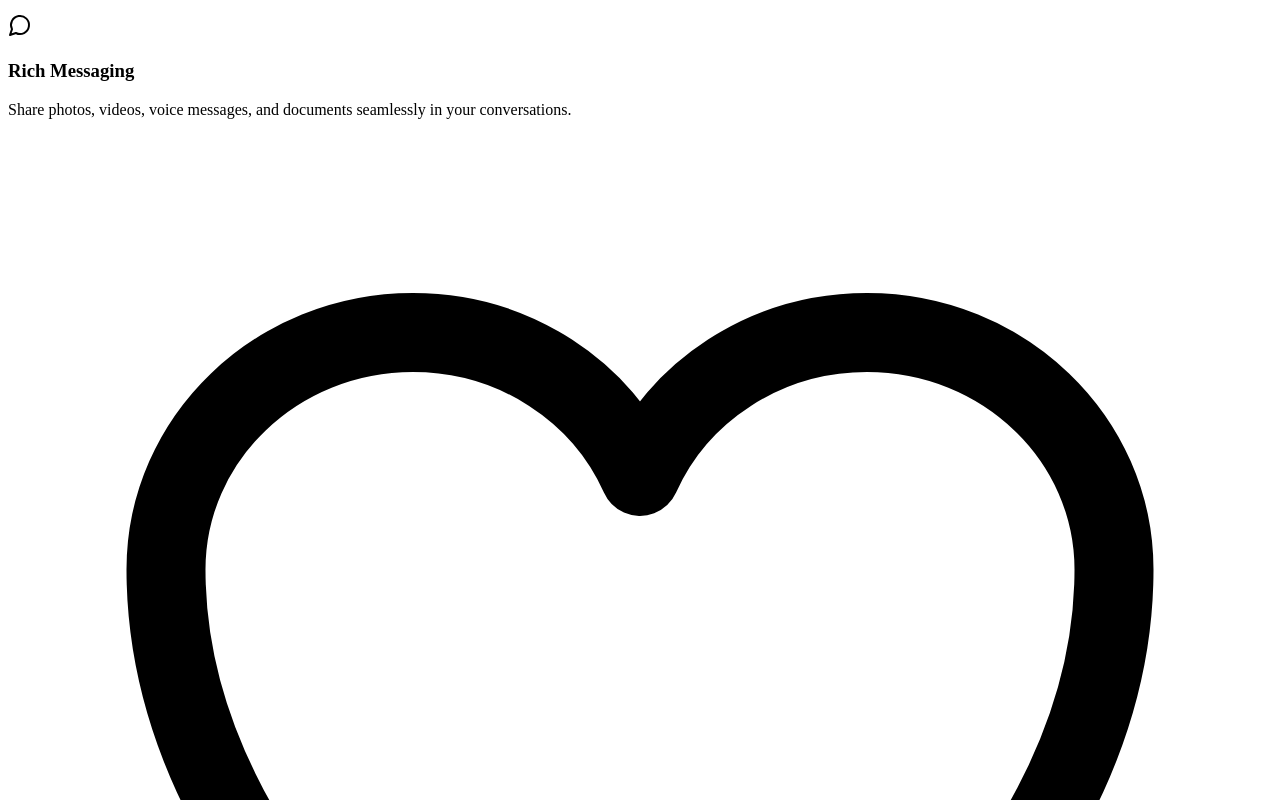
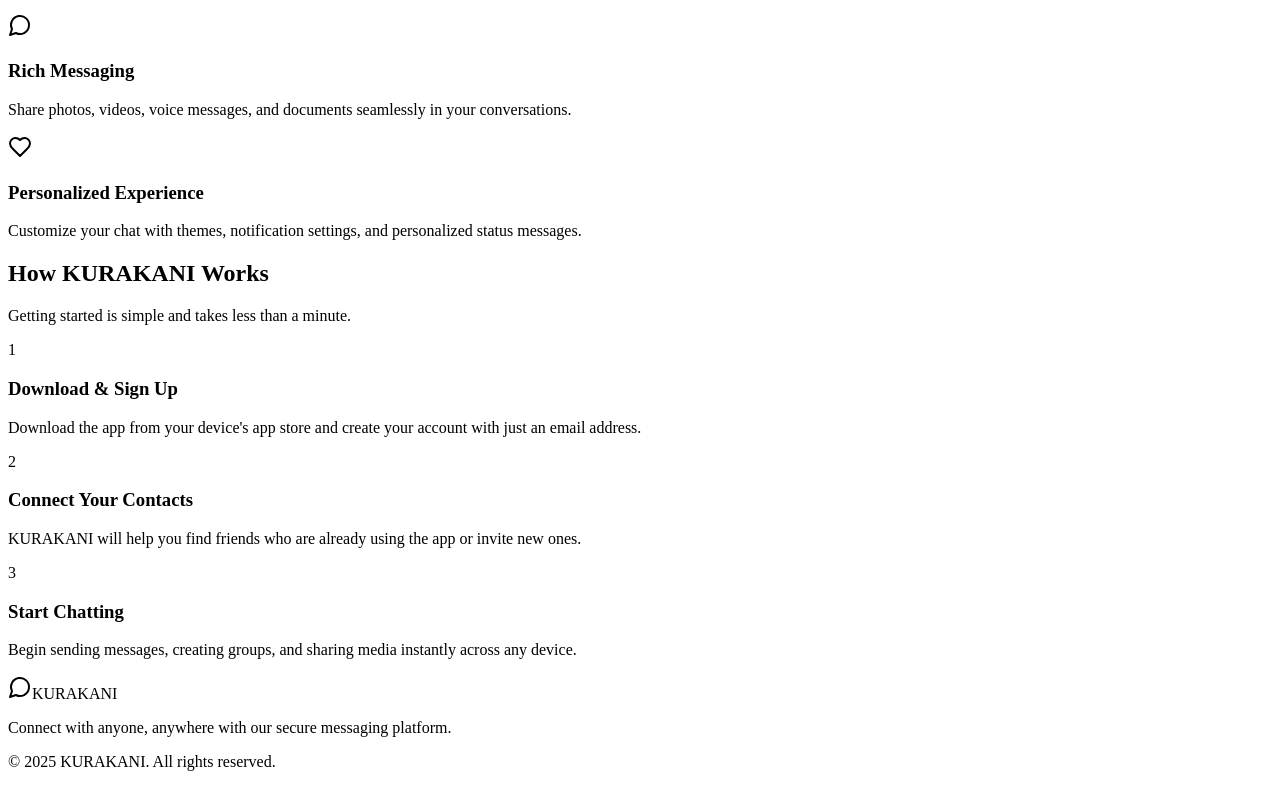
Before and after one commit to rupak-at/ChatApp, a Next.js app in the folder client/: page / in a window 1280 px wide. Shown: the part 940-1740 px from the top of the page. Built offline with nearby package versions, Linux system fonts and the light colour scheme.

Commit message:
Fix: color theme and add animation at home page

```diff
--- a/client/src/app/login/page.js
+++ b/client/src/app/login/page.js
@@ -44,9 +44,9 @@ const LoginForm = () => {
   };
 
   return (
-    <div className="flex items-center justify-center min-h-screen bg-gradient-to-br from-gray-700 to-purple-400 p-4">
+    <div className="flex items-center justify-center min-h-screen bg-gradient-to-br from-purple-500 to-indigo-600  p-4">
       <div className="bg-white rounded-2xl shadow-xl overflow-hidden w-full max-w-md">
-        <div className="bg-gradient-to-r from-gray-600 to-purple-900 p-6">
+        <div className="bg-gradient-to-r from-gray-600 to-purple-700 p-6">
           <h2 className="text-3xl font-bold text-white text-center">
             KURAKANI
           </h2>
--- a/client/src/app/page.js
+++ b/client/src/app/page.js
@@ -1,185 +1,396 @@
-import React from 'react';
-import { ArrowRight, MessageCircle, Shield, Zap, Users, Globe } from 'lucide-react';
-import Link from 'next/link';
+"use client";
+import React, { useEffect, useState } from "react";
+import {
+  ArrowRight,
+  MessageCircle,
+  Shield,
+  Zap,
+  Users,
+  Globe,
+  Heart,
+} from "lucide-react";
+import Link from "next/link";
 
 const KurakaniLandingPage = () => {
+  const [isVisible, setIsVisible] = useState(false);
+  const [activeChat, setActiveChat] = useState(0);
+  const [showFeatures, setShowFeatures] = useState(false);
+  const [showHowItWorks, setShowHowItWorks] = useState(false);
+
+  // Message animation sequence
+  useEffect(() => {
+    setIsVisible(true);
+    const chatInterval = setInterval(() => {
+      setActiveChat((prev) => (prev < 3 ? prev + 1 : 0));
+    }, 2000);
+
+    return () => clearInterval(chatInterval);
+  }, []);
+
+  // Intersection Observer for scroll animations
+  useEffect(() => {
+    const featuresObserver = new IntersectionObserver(
+      ([entry]) => {
+        if (entry.isIntersecting) {
+          setShowFeatures(true);
+        }
+      },
+      { threshold: 0.1 }
+    );
+
+    const howItWorksObserver = new IntersectionObserver(
+      ([entry]) => {
+        if (entry.isIntersecting) {
+          setShowHowItWorks(true);
+        }
+      },
+      { threshold: 0.1 }
+    );
+
+    const featuresSection = document.getElementById("features");
+    const howItWorksSection = document.getElementById("how-it-works");
+
+    if (featuresSection) featuresObserver.observe(featuresSection);
+    if (howItWorksSection) howItWorksObserver.observe(howItWorksSection);
+
+    return () => {
+      if (featuresSection) featuresObserver.unobserve(featuresSection);
+      if (howItWorksSection) howItWorksObserver.unobserve(howItWorksSection);
+    };
+  }, []);
+
   return (
     <div className="min-h-screen bg-gradient-to-b from-indigo-50 to-white">
       {/* Navigation */}
-      <nav className="container mx-auto py-6 px-4 flex justify-between items-center border-b border-zinc-800">
+      <nav
+        className={`container mx-auto py-6 px-4 flex justify-between items-center border-b border-zinc-800 transition-all duration-500 ${
+          isVisible ? "opacity-100" : "opacity-0 -translate-y-4"
+        }`}
+      >
         <div className="flex items-center">
-          <MessageCircle className="h-8 w-8 text-indigo-600" />
-          <span className="ml-2 text-2xl font-bold text-gray-800">KURAKANI</span>
+          <MessageCircle className="h-8 w-8 text-indigo-600 animate-pulse" />
+          <span className="ml-2 text-2xl font-bold text-gray-800">
+            KURAKANI
+          </span>
         </div>
         <div className="hidden md:flex space-x-8">
-          <a href="#features" className="text-gray-600 text-xl font-medium hover:text-indigo-600 transition">Features</a>
-          <a href="#how-it-works" className="text-gray-600 text-xl font-medium hover:text-indigo-600 transition">How It Works</a>
+          <a
+            href="#features"
+            className="text-gray-600 text-xl font-medium hover:text-indigo-600 transition "
+          >
+            Features
+          </a>
+          <a
+            href="#how-it-works"
+            className="text-gray-600 text-xl font-medium hover:text-indigo-600 transition "
+          >
+            How It Works
+          </a>
         </div>
         <div className="flex space-x-4">
-          <Link href={'login'} className="px-4 py-2 rounded-md text-gray-700 hover:text-indigo-600 transition">Login</Link>
-          <Link href={'signup'} className="px-4 py-2 bg-indigo-600 text-white rounded-md hover:bg-indigo-700 transition">Sign Up</Link>
+          <Link
+            href={"login"}
+            className="px-4 py-2 rounded-md text-gray-700 hover:text-indigo-600 transition "
+          >
+            Login
+          </Link>
+          <Link
+            href={"signup"}
+            className="px-4 py-2 bg-indigo-600 text-white rounded-md hover:bg-indigo-700 transition hover:shadow-md"
+          >
+            Sign Up
+          </Link>
         </div>
       </nav>
-
       {/* Hero Section */}
       <section className="container mx-auto py-16 px-4 md:py-24">
         <div className="flex flex-col md:flex-row items-center">
-          <div className="md:w-1/2 mb-12 md:mb-0">
-            <h1 className="text-4xl md:text-5xl font-bold text-gray-800 mb-6">Connect, Chat, Collaborate</h1>
-            <p className="text-xl text-gray-600 mb-8">KURAKANI brings people together with fast, secure messaging that works anywhere in the world.</p>
+          <div
+            className={`md:w-1/2 mb-12 md:mb-0 transition-all duration-1000 ${
+              isVisible
+                ? "opacity-100 translate-x-0"
+                : "opacity-0 -translate-x-12"
+            }`}
+          >
+            <h1 className="text-4xl md:text-5xl font-bold text-gray-800 mb-6">
+              Connect, Chat, Collaborate
+            </h1>
+            <p className="text-xl text-gray-600 mb-8">
+              KURAKANI brings people together with fast, secure messaging that
+              works anywhere in the world.
+            </p>
             <div className="flex flex-col sm:flex-row space-y-4 sm:space-y-0 sm:space-x-4">
-              <Link href={'signup'} className="px-8 py-3 bg-indigo-600 text-white rounded-md hover:bg-indigo-700 transition flex items-center justify-center">
-                Get Started <ArrowRight className="ml-2 h-5 w-5" />
+              <Link
+                href={"signup"}
+                className="px-8 py-3 bg-indigo-600 text-white rounded-md hover:bg-indigo-700 transition hover:shadow-lg flex items-center justify-center group"
+              >
+                Get Started{" "}
+                <ArrowRight className="ml-2 h-5 w-5 group-hover:translate-x-1 transition-transform" />
               </Link>
               <button className="px-8 py-3 border border-indigo-600 text-indigo-600 rounded-md hover:bg-indigo-50 transition">
                 Learn More
               </button>
             </div>
           </div>
-          <div className="md:w-1/2">
+          <div
+            className={`md:w-1/2 transition-all duration-1000 ${
+              isVisible
+                ? "opacity-100 translate-x-0"
+                : "opacity-0 translate-x-12"
+            }`}
+          >
             <div className="relative">
-              <div className="bg-indigo-100 rounded-xl p-2">
+              <div className="bg-indigo-100 rounded-xl p-2 transform transition-all hover:scale-105 hover:shadow-xl duration-300">
                 <div className="bg-white rounded-lg shadow-lg overflow-hidden">
                   <div className="bg-indigo-600 text-white p-4 flex items-center">
-                    <MessageCircle className="h-6 w-6 mr-2" />
+                    <MessageCircle className="h-6 w-6 mr-2 animate-pulse" />
                     <span className="font-medium">KURAKANI</span>
                   </div>
                   <div className="p-4 h-96 bg-gray-50">
                     <div className="flex flex-col space-y-4">
-                      <div className="flex items-start max-w-xs">
+                      <div
+                        className={`flex items-start max-w-xs transition-all duration-500 ${
+                          activeChat >= 0
+                            ? "opacity-100 translate-y-0"
+                            : "opacity-0 translate-y-4"
+                        }`}
+                      >
                         <div className="bg-gray-200 rounded-lg p-3">
-                          <p className="text-sm">Hi there! How are you doing today?</p>
+                          <p className="text-sm">
+                            Hi there! How are you doing today?
+                          </p>
                         </div>
                       </div>
-                      <div className="flex items-start max-w-xs self-end">
+                      <div
+                        className={`flex items-start max-w-xs self-end transition-all duration-500 ${
+                          activeChat >= 1
+                            ? "opacity-100 translate-y-0"
+                            : "opacity-0 translate-y-4"
+                        }`}
+                      >
                         <div className="bg-indigo-600 text-white rounded-lg p-3">
-                          <p className="text-sm">Hey! I'm doing great, thanks for asking!</p>
+                          <p className="text-sm">
+                            Hey! I'm doing great, thanks for asking!
+                          </p>
                         </div>
                       </div>
-                      <div className="flex items-start max-w-xs">
+                      <div
+                        className={`flex items-start max-w-xs transition-all duration-500 ${
+                          activeChat >= 2
+                            ? "opacity-100 translate-y-0"
+                            : "opacity-0 translate-y-4"
+                        }`}
+                      >
                         <div className="bg-gray-200 rounded-lg p-3">
-                          <p className="text-sm">Want to join our team meeting at 3pm?</p>
+                          <p className="text-sm">
+                            Want to join our team meeting at 3pm?
+                          </p>
                         </div>
                       </div>
-                      <div className="flex items-start max-w-xs self-end">
+                      <div
+                        className={`flex items-start max-w-xs self-end transition-all duration-500 ${
+                          activeChat >= 3
+                            ? "opacity-100 translate-y-0"
+                            : "opacity-0 translate-y-4"
+                        }`}
+                      >
                         <div className="bg-indigo-600 text-white rounded-lg p-3">
-                          <p className="text-sm">Sure! I'll be there. Should I prepare anything?</p>
+                          <p className="text-sm">
+                            Sure! I'll be there. Should I prepare anything?
+                          </p>
                         </div>
                       </div>
                     </div>
                   </div>
                 </div>
               </div>
-              <div className="absolute -bottom-4 -right-4 bg-indigo-200 h-20 w-20 rounded-full z-0"></div>
-              <div className="absolute -top-4 -left-4 bg-indigo-300 h-16 w-16 rounded-full z-0"></div>
+              <div
+                className="absolute -bottom-4 -right-4 bg-indigo-200 h-20 w-20 rounded-full z-0 animate-bounce"
+                style={{ animationDuration: "3s" }}
+              ></div>
+              <div
+                className="absolute -top-4 -left-4 bg-indigo-300 h-16 w-16 rounded-full z-0 animate-pulse"
+                style={{ animationDuration: "4s" }}
+              ></div>
             </div>
           </div>
         </div>
       </section>
-
       {/* Features Section */}
       <section id="features" className="bg-white py-16 md:py-24">
         <div className="container mx-auto px-4">
-          <div className="text-center mb-12">
-            <h2 className="text-3xl font-bold text-gray-800 mb-4">Why Choose KURAKANI?</h2>
-            <p className="text-xl text-gray-600 max-w-2xl mx-auto">Experience the next generation of messaging with features designed for modern communication.</p>
+          <div
+            className={`text-center mb-12 transition-all duration-1000 ${
+              showFeatures
+                ? "opacity-100 translate-y-0"
+                : "opacity-0 translate-y-12"
+            }`}
+          >
+            <h2 className="text-3xl font-bold text-gray-800 mb-4">
+              Why Choose KURAKANI?
+            </h2>
+            <p className="text-xl text-gray-600 max-w-2xl mx-auto">
+              Experience the next generation of messaging with features designed
+              for modern communication.
+            </p>
           </div>
           <div className="grid md:grid-cols-2 lg:grid-cols-3 gap-8">
-            <div className="bg-indigo-50 p-6 rounded-lg">
-              <Zap className="h-12 w-12 text-indigo-600 mb-4" />
-              <h3 className="text-xl font-semibold text-gray-800 mb-2">Lightning Fast</h3>
-              <p className="text-gray-600">Messages deliver instantly with our optimized infrastructure, ensuring smooth conversations without delays.</p>
+            {[
+              {
+                icon: <Zap className="h-12 w-12 text-indigo-600 mb-4" />,
+                title: "Lightning Fast",
+                description:
+                  "Messages deliver instantly with our optimized infrastructure, ensuring smooth conversations without delays.",
+              },
+              {
+                icon: <Shield className="h-12 w-12 text-indigo-600 mb-4" />,
+                title: "End-to-End Encryption",
+                description:
+                  "Your conversations stay private with military-grade encryption that protects your messages from prying eyes.",
+              },
+              {
+                icon: <Users className="h-12 w-12 text-indigo-600 mb-4" />,
+                title: "Group Conversations",
+                description:
+                  "Create groups with unlimited members to collaborate, share files, and stay connected with your teams.",
+              },
+              {
+                icon: <Globe className="h-12 w-12 text-indigo-600 mb-4" />,
+                title: "Available Everywhere",
+                description:
+                  "Access KURAKANI on all your devices with perfect synchronization across platforms.",
+              },
+              {
+                icon: (
+                  <MessageCircle className="h-12 w-12 text-indigo-600 mb-4" />
+                ),
+                title: "Rich Messaging",
+                description:
+                  "Share photos, videos, voice messages, and documents seamlessly in your conversations.",
+              },
+              {
+                icon: (<Heart className="h-12 w-12 text-indigo-600 mb-4"/>),
+                title: "Personalized Experience",
+                description:
+                  "Customize your chat with themes, notification settings, and personalized status messages.",
+              },
+            ].map((feature, index) => (
+              <div
+                key={index}
+                className={`bg-indigo-50 p-6 rounded-lg transform transition-all duration-200 hover:scale-105 hover:shadow-lg hover:bg-indigo-100 ${
+                  showFeatures
+                    ? "opacity-100 translate-y-0"
+                    : "opacity-0 translate-y-12"
+                }`}
+                style={{ transitionDelay: `100ms` }}
+              >
+                <div className="relative">
+                  {React.cloneElement(feature.icon, {
+                    className:
+                      feature.icon.props.className +
+                      " transition-all hover:scale-110",
+                  })}
+                  <div
+                    className="absolute inset-0 bg-indigo-300 rounded-full opacity-0 animate-ping"
+                    style={{ animationDuration: "3s" }}
+                  ></div>
                 </div>
-            <div className="bg-indigo-50 p-6 rounded-lg">
-              <Shield className="h-12 w-12 text-indigo-600 mb-4" />
-              <h3 className="text-xl font-semibold text-gray-800 mb-2">End-to-End Encryption</h3>
-              <p className="text-gray-600">Your conversations stay private with military-grade encryption that protects your messages from prying eyes.</p>
+                <h3 className="text-xl font-semibold text-gray-800 mb-2">
+                  {feature.title}
+                </h3>
+                <p className="text-gray-600">{feature.description}</p>
               </div>
-            <div className="bg-indigo-50 p-6 rounded-lg">
-              <Users className="h-12 w-12 text-indigo-600 mb-4" />
-              <h3 className="text-xl font-semibold text-gray-800 mb-2">Group Conversations</h3>
-              <p className="text-gray-600">Create groups with unlimited members to collaborate, share files, and stay connected with your teams.</p>
-            </div>
-            <div className="bg-indigo-50 p-6 rounded-lg">
-              <Globe className="h-12 w-12 text-indigo-600 mb-4" />
-              <h3 className="text-xl font-semibold text-gray-800 mb-2">Available Everywhere</h3>
-              <p className="text-gray-600">Access KURAKANI on all your devices with perfect synchronization across platforms.</p>
-            </div>
-            <div className="bg-indigo-50 p-6 rounded-lg">
-              <MessageCircle className="h-12 w-12 text-indigo-600 mb-4" />
-              <h3 className="text-xl font-semibold text-gray-800 mb-2">Rich Messaging</h3>
-              <p className="text-gray-600">Share photos, videos, voice messages, and documents seamlessly in your conversations.</p>
-            </div>
-            <div className="bg-indigo-50 p-6 rounded-lg">
-              <div className="h-12 w-12 flex items-center justify-center text-indigo-600 mb-4">
-                <svg xmlns="http://www.w3.org/2000/svg" fill="none" viewBox="0 0 24 24" strokeWidth={1.5} stroke="currentColor" className="w-10 h-10">
-                  <path strokeLinecap="round" strokeLinejoin="round" d="M21 8.25c0-2.485-2.099-4.5-4.688-4.5-1.935 0-3.597 1.126-4.312 2.733-.715-1.607-2.377-2.733-4.313-2.733C5.1 3.75 3 5.765 3 8.25c0 7.22 9 12 9 12s9-4.78 9-12z" />
-                </svg>
-              </div>
-              <h3 className="text-xl font-semibold text-gray-800 mb-2">Personalized Experience</h3>
-              <p className="text-gray-600">Customize your chat with themes, notification settings, and personalized status messages.</p>
-            </div>
+            ))}
           </div>
         </div>
       </section>
-
       {/* How It Works Section */}
       <section id="how-it-works" className="py-16 md:py-24 bg-indigo-50">
         <div className="container mx-auto px-4">
-          <div className="text-center mb-12">
-            <h2 className="text-3xl font-bold text-gray-800 mb-4">How KURAKANI Works</h2>
-            <p className="text-xl text-gray-600 max-w-2xl mx-auto">Getting started is simple and takes less than a minute.</p>
+          <div
+            className={`text-center mb-12 transition-all duration-1000 ${
+              showHowItWorks
+                ? "opacity-100 translate-y-0"
+                : "opacity-0 translate-y-12"
+            }`}
+          >
+            <h2 className="text-3xl font-bold text-gray-800 mb-4">
+              How KURAKANI Works
+            </h2>
+            <p className="text-xl text-gray-600 max-w-2xl mx-auto">
+              Getting started is simple and takes less than a minute.
+            </p>
           </div>
           <div className="max-w-4xl mx-auto">
-            <div className="flex flex-col md:flex-row items-center mb-12">
+            {[
+              {
+                number: 1,
+                title: "Download & Sign Up",
+                description:
+                  "Download the app from your device's app store and create your account with just an email address.",
+              },
+              {
+                number: 2,
+                title: "Connect Your Contacts",
+                description:
+                  "KURAKANI will help you find friends who are already using the app or invite new ones.",
+              },
+              {
+                number: 3,
+                title: "Start Chatting",
+                description:
+                  "Begin sending messages, creating groups, and sharing media instantly across any device.",
+              },
+            ].map((step, index) => (
+              <div
+                key={index}
+                className={`flex flex-col ${
+                  index % 2 === 1 ? "md:flex-row-reverse" : "md:flex-row"
+                } items-center mb-12 transition-all duration-1000 ${
+                  showHowItWorks
+                    ? "opacity-100 translate-y-0"
+                    : "opacity-0 translate-y-16"
+                }`}
+                style={{ transitionDelay: `${index * 200}ms` }}
+              >
                 <div className="md:w-1/2 mb-6 md:mb-0">
-                <div className="bg-white p-4 rounded-lg shadow-md inline-block">
-                  <div className="bg-indigo-600 text-white w-12 h-12 rounded-full flex items-center justify-center text-xl font-bold mb-4">1</div>
-                  <h3 className="text-xl font-semibold text-gray-800 mb-2">Download & Sign Up</h3>
-                  <p className="text-gray-600">Download the app from your device's app store and create your account with just an email address.</p>
+                  <div className="bg-white p-4 rounded-lg shadow-md inline-block transform transition-all duration-500 hover:scale-105 hover:shadow-xl">
+                    <div className="bg-indigo-600 text-white w-12 h-12 rounded-full flex items-center justify-center text-xl font-bold mb-4 animate-pulse">
+                      {step.number}
+                    </div>
+                    <h3 className="text-xl font-semibold text-gray-800 mb-2">
+                      {step.title}
+                    </h3>
+                    <p className="text-gray-600">{step.description}</p>
                   </div>
                 </div>
                 <div className="md:w-1/2">
+                  {index < 2 && (
                     <div className="h-1 md:w-1/2 bg-indigo-300 md:mx-auto"></div>
+                  )}
                 </div>
               </div>
-            <div className="flex flex-col md:flex-row-reverse items-center mb-12">
-              <div className="md:w-1/2 mb-6 md:mb-0">
-                <div className="bg-white p-4 rounded-lg shadow-md inline-block">
-                  <div className="bg-indigo-600 text-white w-12 h-12 rounded-full flex items-center justify-center text-xl font-bold mb-4">2</div>
-                  <h3 className="text-xl font-semibold text-gray-800 mb-2">Connect Your Contacts</h3>
-                  <p className="text-gray-600">KURAKANI will help you find friends who are already using the app or invite new ones.</p>
-                </div>
-              </div>
-              <div className="md:w-1/2">
-                <div className="h-1 md:w-1/2 bg-indigo-300 md:mx-auto"></div>
-              </div>
-            </div>
-            <div className="flex flex-col md:flex-row items-center">
-              <div className="md:w-1/2 mb-6 md:mb-0">
-                <div className="bg-white p-4 rounded-lg shadow-md inline-block">
-                  <div className="bg-indigo-600 text-white w-12 h-12 rounded-full flex items-center justify-center text-xl font-bold mb-4">3</div>
-                  <h3 className="text-xl font-semibold text-gray-800 mb-2">Start Chatting</h3>
-                  <p className="text-gray-600">Begin sending messages, creating groups, and sharing media instantly across any device.</p>
-                </div>
-              </div>
-            </div>
+            ))}
           </div>
         </div>
       </section>
-
-
-      {/* Footer */}
+      {/* Footer */}{" "}
       <footer className="bg-gray-800 text-gray-300 py-8">
         <div className="container mx-auto px-4">
           <div className="flex flex-col items-center justify-center">
             <div className="flex items-center mb-4">
               <MessageCircle className="h-6 w-6 text-indigo-400" />
-              <span className="ml-2 text-xl font-bold text-white">KURAKANI</span>
+              <span className="ml-2 text-xl font-bold text-white">
+                KURAKANI
+              </span>
             </div>
-            <p className="mb-6 text-center max-w-md">Connect with anyone, anywhere with our secure messaging platform.</p>
+            <p className="mb-6 text-center max-w-md">
+              Connect with anyone, anywhere with our secure messaging platform.
+            </p>
             <div className="pt-4 border-t border-gray-700 text-center w-full">
-              <p>&copy; {new Date().getFullYear()} KURAKANI. All rights reserved.</p>
+              <p>
+                &copy; {new Date().getFullYear()} KURAKANI. All rights reserved.
+              </p>
             </div>
           </div>
         </div>
@@ -188,4 +399,5 @@ const KurakaniLandingPage = () => {
   );
 };
 
+
 export default KurakaniLandingPage;
--- a/client/src/app/signup/page.js
+++ b/client/src/app/signup/page.js
@@ -61,7 +61,7 @@ const Signup = () => {
   };
 
   return (
-    <div className="flex items-center justify-center min-h-screen bg-gradient-to-br from-gray-700 to-purple-400 p-4">
+    <div className="flex items-center justify-center min-h-screen bg-gradient-to-br from-purple-500 to-indigo-600 p-4">
       <div className="bg-white rounded-2xl shadow-xl overflow-hidden w-full max-w-md">
         <div className="bg-gradient-to-r from-gray-600 to-purple-900 p-4">
           <h2 className="text-3xl font-bold text-white text-center">
```
Lines whose indentation alone changed are shown as unchanged.
